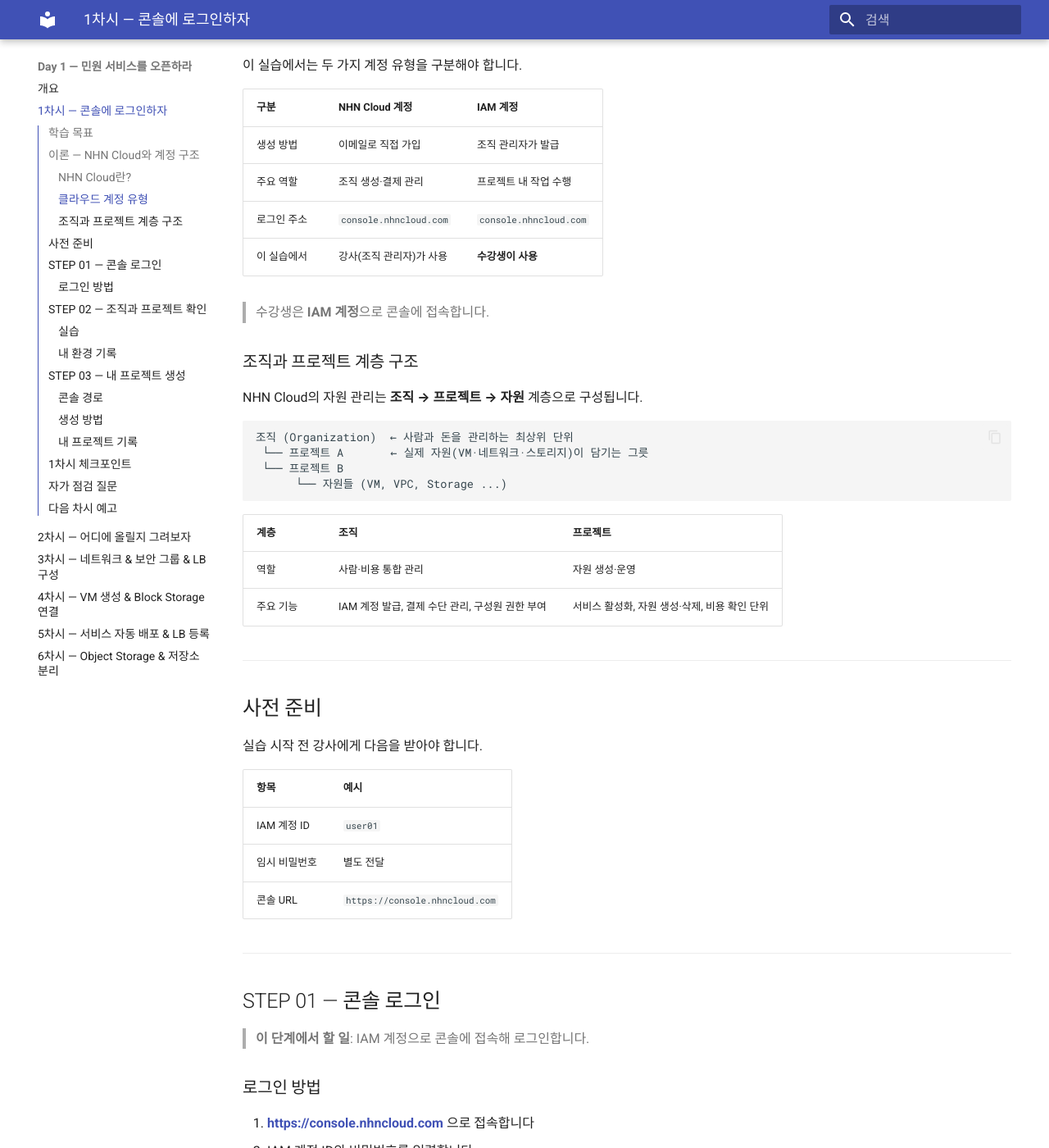
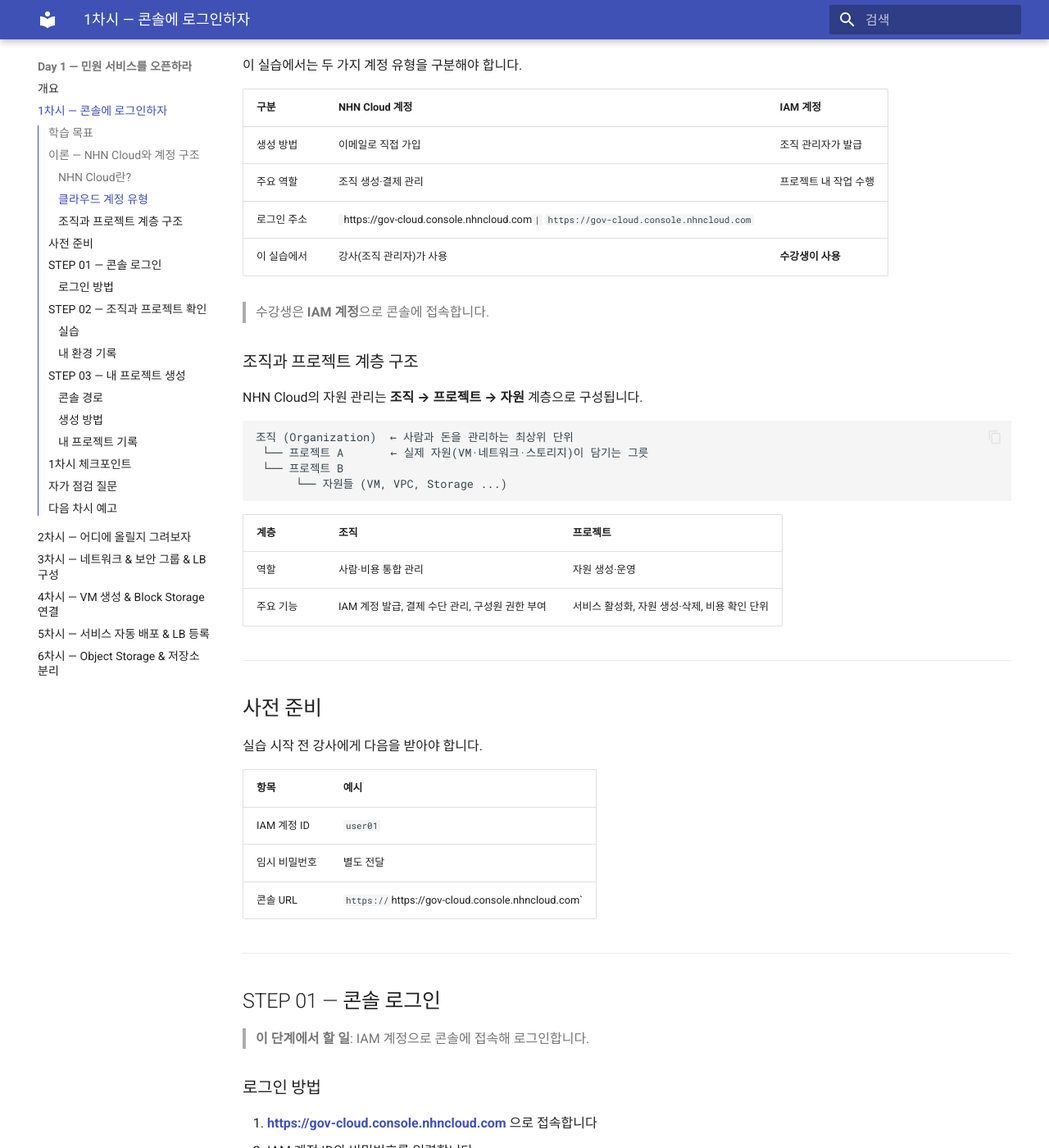
Before and after one commit to skilleat-labs/cloud-native-minwon-lab, an MkDocs documentation site: the page built from docs/day1/session1.md, in a window 1280 px wide and 1400 px high, scrolled down 893 px. Shown: the whole window at 82% size. Built offline with MkDocs 1.6.1 and Material for MkDocs 9.7.7, drawn with Linux system fonts in a browser that asks for light colours; some of the changed lines change nothing that is shown.

Commit message:
docs: IAM 계정 로그인 URL gov-cloud.console.nhncloud.com으로 수정

```diff
--- a/docs/day1/session1.md
+++ b/docs/day1/session1.md
@@ -36,7 +36,7 @@
 |------|---------------|---------|
 | 생성 방법 | 이메일로 직접 가입 | 조직 관리자가 발급 |
 | 주요 역할 | 조직 생성·결제 관리 | 프로젝트 내 작업 수행 |
-| 로그인 주소 | `console.nhncloud.com` | `console.nhncloud.com` |
+| 로그인 주소 | ` `https://gov-cloud.console.nhncloud.com` | ` `https://gov-cloud.console.nhncloud.com` |
 | 이 실습에서 | 강사(조직 관리자)가 사용 | **수강생이 사용** |
 
 > 수강생은 **IAM 계정**으로 콘솔에 접속합니다.
@@ -67,7 +67,7 @@
 |------|------|
 | IAM 계정 ID | `user01` |
 | 임시 비밀번호 | 별도 전달 |
-| 콘솔 URL | `https://console.nhncloud.com` |
+| 콘솔 URL | `https:// `https://gov-cloud.console.nhncloud.com` |
 
 ---
 
@@ -77,7 +77,7 @@
 
 ### 로그인 방법
 
-1. **[https://console.nhncloud.com](https://console.nhncloud.com)** 으로 접속합니다
+1. **[https://gov-cloud.console.nhncloud.com](https://gov-cloud.console.nhncloud.com)** 으로 접속합니다
 2. IAM 계정 ID와 비밀번호를 입력합니다
 3. 2단계 인증(이메일 또는 OTP)을 완료합니다
 
```
